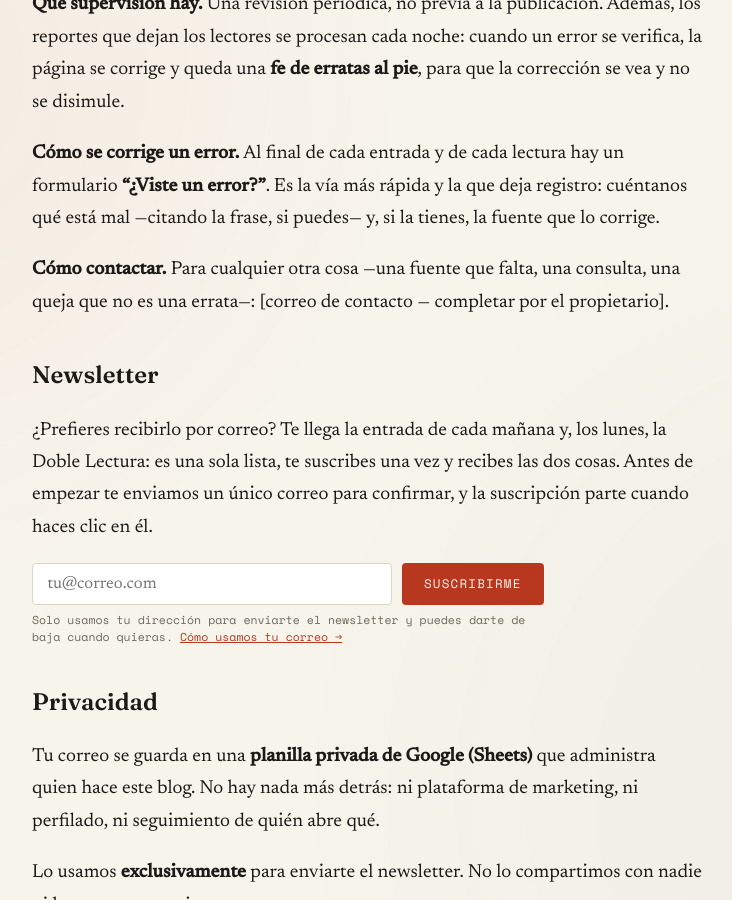
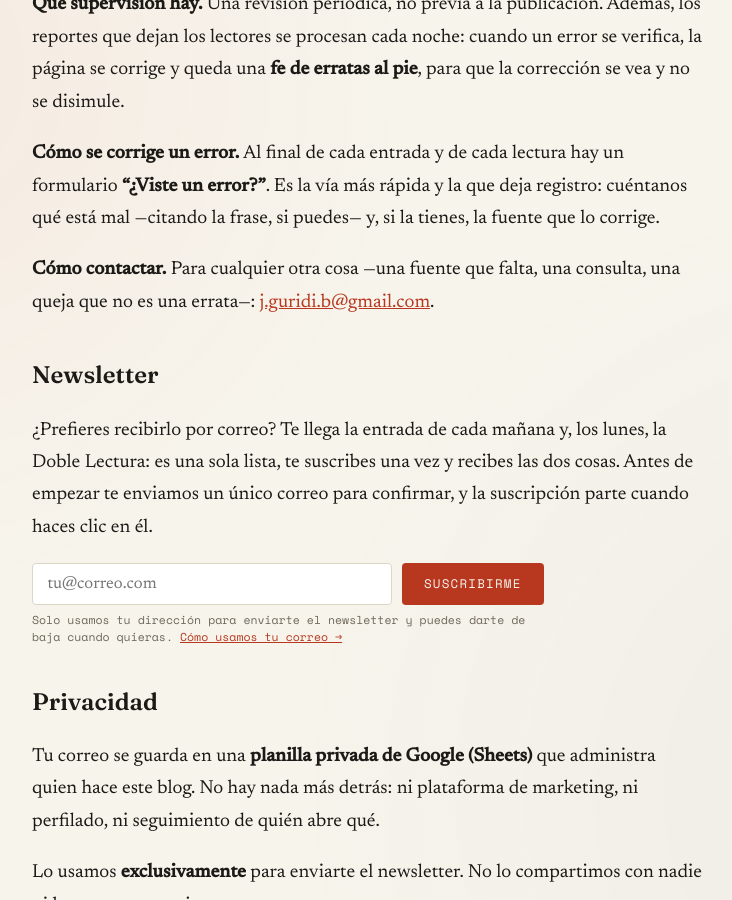
Before and after one commit to jaguridi/doble-click-blog, a Jekyll site: the page built from about.md, in a window 1280 px wide and 900 px high, scrolled down 1697 px. Shown: the whole window, without its empty margins (272-1004 px from the left). Built offline with Jekyll 4.4.1, drawn with Linux system fonts in a browser that asks for light colours.

Commit message:
About: correo de contacto del responsable
Co-Authored-By: Claude Fable 5 <noreply@anthropic.com>

```diff
--- a/about.md
+++ b/about.md
@@ -34,7 +34,7 @@ El proyecto lo mantiene **José Guridi**, investigador. Doble Click es un experi
 
 **Cómo se corrige un error.** Al final de cada entrada y de cada lectura hay un formulario **"¿Viste un error?"**. Es la vía más rápida y la que deja registro: cuéntanos qué está mal —citando la frase, si puedes— y, si la tienes, la fuente que lo corrige.
 
-**Cómo contactar.** Para cualquier otra cosa —una fuente que falta, una consulta, una queja que no es una errata—: [correo de contacto — completar por el propietario].
+**Cómo contactar.** Para cualquier otra cosa —una fuente que falta, una consulta, una queja que no es una errata—: [j.guridi.b@gmail.com](mailto:j.guridi.b@gmail.com).
 
 ## Newsletter
 
```
